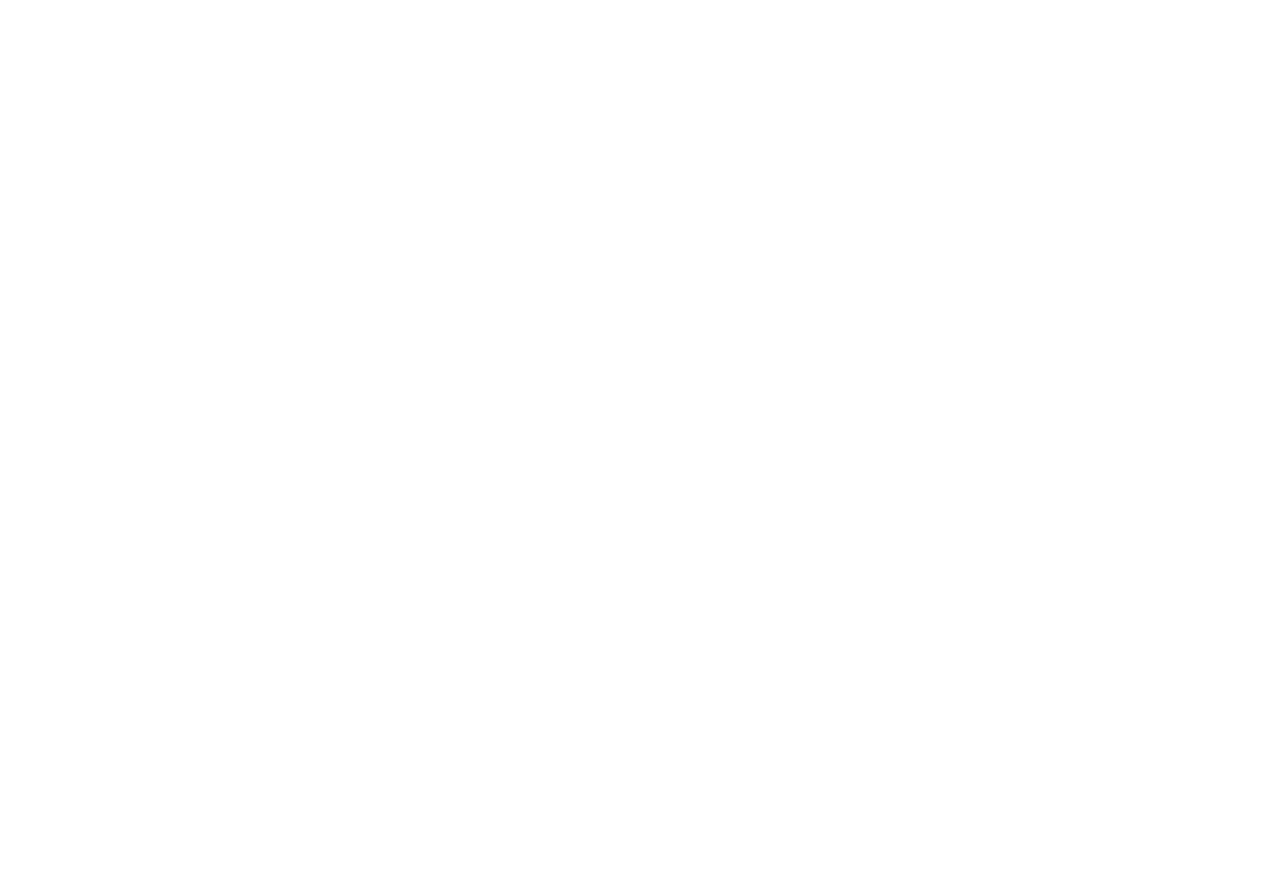
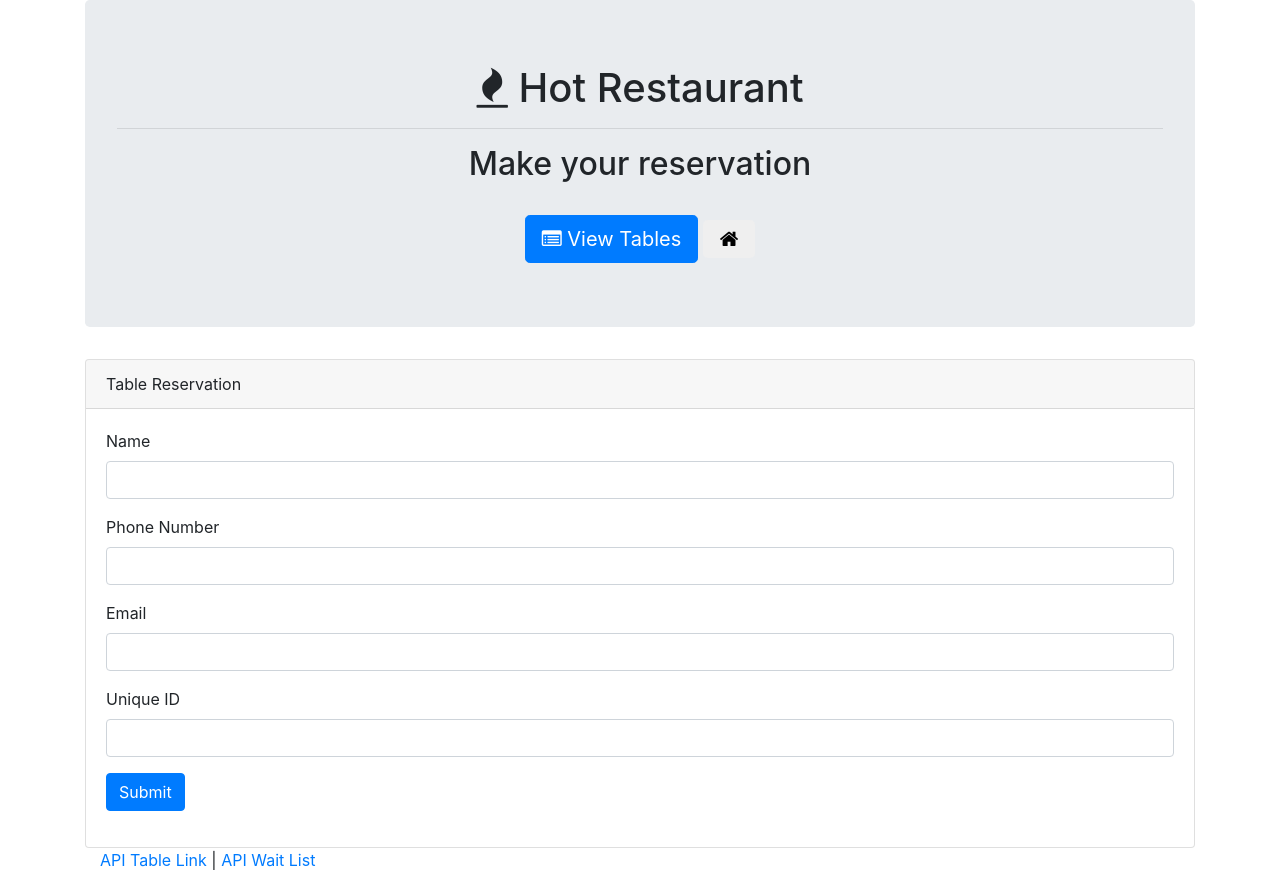
Before and after one commit to jake-tho/hot-restaurant, a plain HTML site: page make.html in a window 1280 px wide. Before the commit the page ends 800 px from the top, so only its background shows below. Drawn offline with nearby package versions, Linux system fonts and the light colour scheme.

Commit message:
reservation-page

```diff
--- a/make.html
+++ b/make.html
@@ -0,0 +1,132 @@
+<html lang="en"><head>
+    <meta charset="UTF-8">
+    <title>Reservation Page</title>
+
+    <!-- Latest compiled and minified CSS & JS -->
+    <link rel="stylesheet" href="https://maxcdn.bootstrapcdn.com/bootstrap/4.0.0/css/bootstrap.min.css">
+    <link rel="stylesheet" href="https://stackpath.bootstrapcdn.com/font-awesome/4.7.0/css/font-awesome.min.css">
+    <script src="https://code.jquery.com/jquery.js"></script>
+    <script src="https://maxcdn.bootstrapcdn.com/bootstrap/4.0.0/js/bootstrap.min.js"></script>
+
+  </head>
+
+  <body>
+
+    <div class="container">
+
+      <div class="jumbotron">
+        <h1 class="text-center">
+          <span class="fa fa-fire"></span> Hot Restaurant</h1>
+        <hr>
+        <h2 class="text-center">Make your reservation</h2>
+        <br>
+        <div class="text-center">
+          <a href="./home.html">
+            <button class="btn btn-lg btn-primary">
+              <span class="fa fa-list-alt"></span> View Tables</button>
+          </a>
+          <a href="./home.html">
+            <button class="btn btn-lg btn-default">
+              <span class="fa fa-home"></span>
+            </button>
+          </a>
+        </div>
+      </div>
+      <div class="row">
+        <div class="col-lg-12">
+          <!-- Reservation Page -->
+          <div class="card">
+            <div class="card-header">
+              Table Reservation
+            </div>
+            <div class="card-body">
+              <form role="form">
+                <div class="form-group">
+                  <label for="reserve-name">Name</label>
+                  <input type="text" class="form-control" id="reserve-name">
+                </div>
+                <div class="form-group">
+                  <label for="reserve-phone">Phone Number</label>
+                  <input type="text" class="form-control" id="reserve-phone">
+                </div>
+                <div class="form-group">
+                  <label for="reserve-email">Email</label>
+                  <input type="text" class="form-control" id="reserve-email">
+                </div>
+                <div class="form-group">
+                  <label for="reserve-unique-id">Unique ID</label>
+                  <input type="text" class="form-control" id="reserve-unique-id">
+                </div>
+                <button type="submit" class="btn btn-primary submit">Submit</button>
+              </form>
+            </div>
+          </div>
+        </div>
+      </div>
+
+
+      <footer class="footer">
+        <div class="container">
+          <p>
+            <a href="/api/tables">API Table Link</a> |
+            <a href="/api/waitlist">API Wait List</a>
+        </p></div>
+      </footer>
+
+    </div>
+
+
+
+
+
+  <!-- BELOW CODE IS CRITICAL. IT HANDLES HOW FORM DATA IS SENT TO OUR SERVER -->
+  <script type="text/javascript">
+    // In this code below we create the Front-end JavaScript which "POSTS" our form data to our express server.
+    // In essence, when the user hits submit, jQuery grabs all of the fields then sends a post request to our api
+    // Our api recognizes the route (/api/tables)... and then runs the associated code (found in api-routes.js).
+    // In this case the associated code "saves" the data to the table-data.js file or waitinglist-data.js file
+
+    $(".submit").on("click", function(event) {
+      event.preventDefault();
+
+      // Here we grab the form elements
+      var newReservation = {
+        customerName: $("#reserve-name").val().trim(),
+        phoneNumber: $("#reserve-phone").val().trim(),
+        customerEmail: $("#reserve-email").val().trim(),
+        customerID: $("#reserve-unique-id").val().trim()
+      };
+
+      console.log(newReservation);
+
+      // This line is the magic. It"s very similar to the standard ajax function we used.
+      // Essentially we give it a URL, we give it the object we want to send, then we have a "callback".
+      // The callback is the response of the server. In our case, we set up code in api-routes that "returns" true or false
+      // depending on if a tables is available or not.
+
+      $.post("/api/tables", newReservation,
+        function(data) {
+
+          // If a table is available... tell user they are booked.
+          if (data) {
+            alert("Yay! You are officially booked!");
+          }
+
+          // If a table is available... tell user they on the waiting list.
+          else {
+            alert("Sorry you are on the wait list");
+          }
+
+          // Clear the form when submitting
+          $("#reserve-name").val("");
+          $("#reserve-phone").val("");
+          $("#reserve-email").val("");
+          $("#reserve-unique-id").val("");
+
+        });
+
+    });
+
+  </script>
+  </body>
+  </html>
```
Also changed, not shown: home.html (+11 -0 lines).
